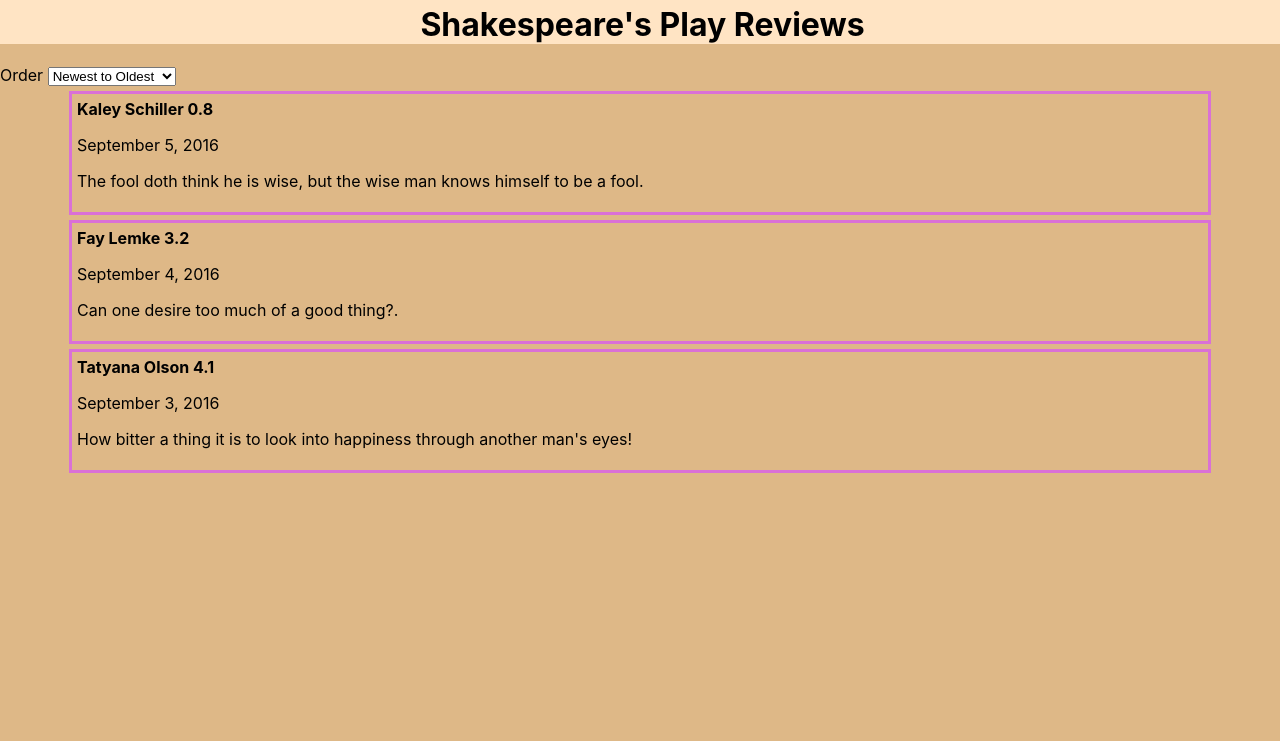
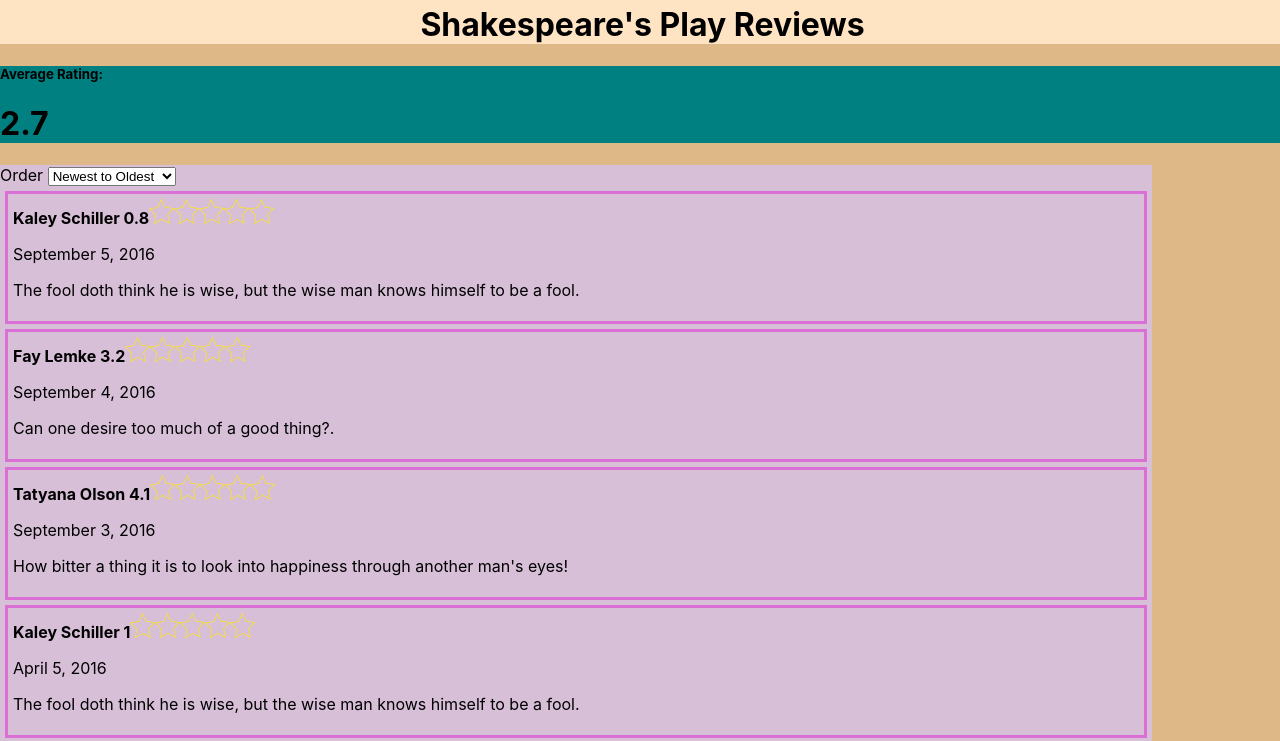
Before and after one commit to CymruRing/shakespeares_play_reviews_UI, a Next.js app in the folder shakespeares_play_reviews/: page / in a window 1280 px wide. Shown: the top 741 px of the page. Built offline with nearby package versions, Linux system fonts and the light colour scheme.

Commit message:
Added average rating, hard coded until api call. Star png created and added for later use.

```diff
--- a/shakespeares_play_reviews/comps/AReview.js
+++ b/shakespeares_play_reviews/comps/AReview.js
@@ -1,4 +1,5 @@
 import styles from '../styles/styles.module.css'
+import Image from 'next/image'
 
 // formats individual reviews
 const AReview = ({data}) => {
@@ -19,6 +20,7 @@ const AReview = ({data}) => {
     <div className={styles.AReview}>
     <strong>{data.author}</strong>
       <strong> {data.rating}</strong>
+      <Image src='/StarRatings.png' alt='stars' width='125' height='25' />
       <p>{formatDate(data.publish_date)}</p>
       <p>{data.body}</p>
     </div>
--- a/shakespeares_play_reviews/comps/Layout.js
+++ b/shakespeares_play_reviews/comps/Layout.js
@@ -1,3 +1,4 @@
+import Head from 'next/head'
 import styles from '../styles/styles.module.css'
 import Title from './Title'
 
@@ -5,10 +6,15 @@ import Title from './Title'
 // Configures the Layout for reuse as needed
 const Layout = ({ children }) => {
   return (
-    <div className={styles.Layout}>
-      <Title />
-      { children }
-    </div>
+    <>
+      <Head>
+        <title>Shakespeare's Play Reviews</title>
+      </Head>
+      <div className={styles.Layout}>
+        <Title />
+        { children }
+      </div>
+    </>
   );
 }
 
--- a/shakespeares_play_reviews/comps/Reviews.js
+++ b/shakespeares_play_reviews/comps/Reviews.js
@@ -28,9 +28,31 @@ class Reviews extends React.Component {
           "id": "9784620626604",
           "body": "How bitter a thing it is to look into happiness through another man's eyes!",
           "author": "Tatyana Olson"
+        },
+        {
+          "rating": 1,
+          "publish_date": "2016-04-05T23:25:47.642350Z",
+          "id": "9783221620815",
+          "body": "The fool doth think he is wise, but the wise man knows himself to be a fool.",
+          "author": "Kaley Schiller"
+        },
+        {
+          "rating": 0,
+          "publish_date": "2016-09-08T23:25:47.642388Z",
+          "id": "9793364045816",
+          "body": "Can one desire too much of a good thing?.",
+          "author": "Fay Lemke"
+        },
+        {
+          "rating": 3.5,
+          "publish_date": "2016-05-03T23:25:47.642545Z",
+          "id": "9784620626617",
+          "body": "How bitter a thing it is to look into happiness through another man's eyes!",
+          "author": "Tatyana Olson"
         }
       ],
-      sortingOrder: 'newest'
+      sortingOrder: 'newest',
+      average: 2.7
     };
   }
 
@@ -52,6 +74,12 @@ class Reviews extends React.Component {
     render() {
       return (
         <div>
+        <div className={styles.avgContainer}>
+          <h5>Average Rating: </h5>
+          <h1 className={styles.average}>{this.state.average}</h1>
+        </div>
+
+          <div className={styles.Reviews}>
           <label>Order </label>
           <select value={this.state.sortingOrder} onChange={this.orderReviews.bind(this)}>
             <option value='newest'>Newest to Oldest</option>
@@ -59,7 +87,6 @@ class Reviews extends React.Component {
             <option value='highest'>Highest to Lowest</option>
             <option value='lowest'>Lowest to Highest</option>
           </select>
-          <div className={styles.Reviews}>
             {this.state.reviews.map((data) => {
               return <AReview key={data.id} data={data} />
             })}
--- a/shakespeares_play_reviews/styles/styles.module.css
+++ b/shakespeares_play_reviews/styles/styles.module.css
@@ -9,8 +9,12 @@
 }
 
 .Reviews {
-    width: 90%;
-    margin: auto;
+  background-color: thistle;
+  width: 90%;
+}
+
+.avgContainer{
+  background-color: teal;
 }
 
 .AReview {
@@ -20,3 +24,5 @@
   padding: 5px 5px 5px 5px;
 
 }
+
+/* @media (max-width: ) */
```
Also changed, not shown: shakespeares_play_reviews/public/StarRatings.png (added), 1 other file (tests, documents, lock files or other folders).
